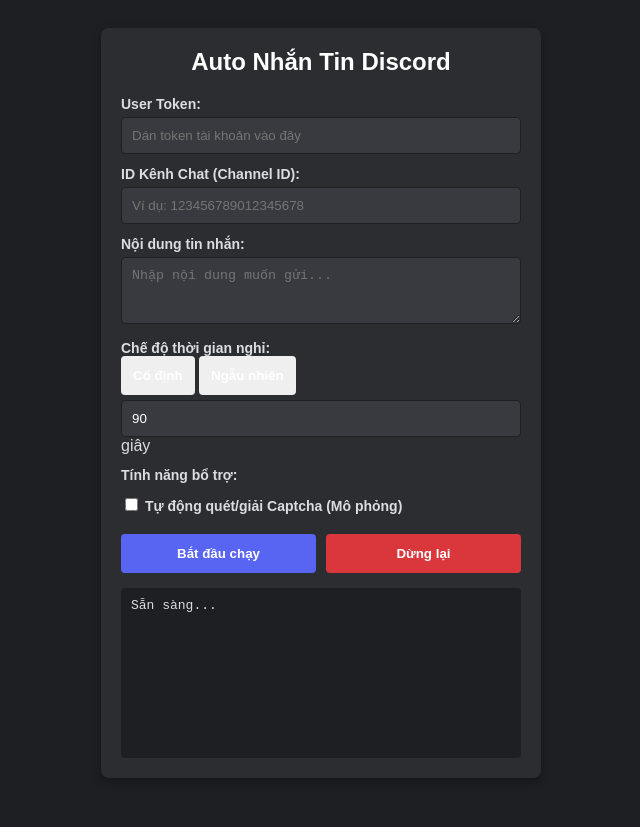
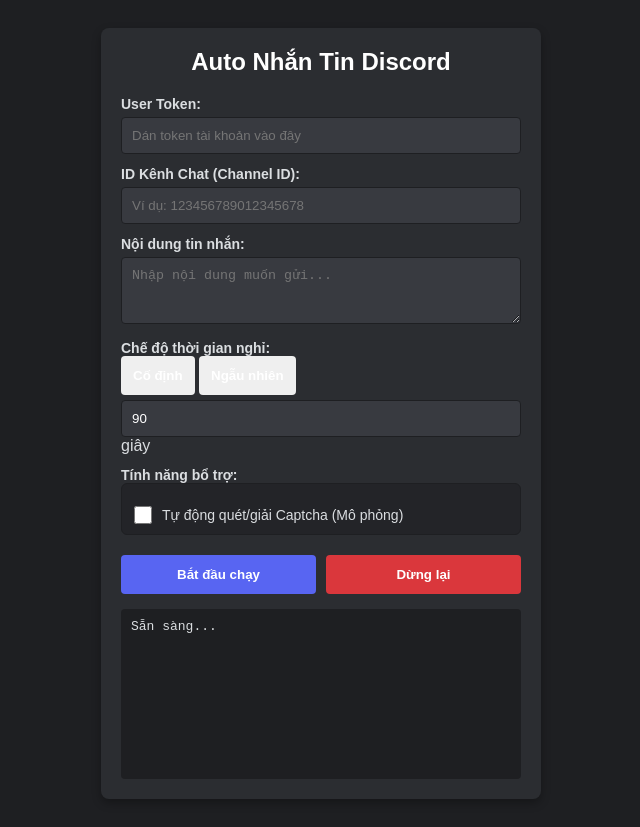
Before and after one commit to Thanhan3k/self-bot-autoq, a website: page index.html in a window 1280 px wide. Shown: the whole page, without its empty margins (319-959 px from the left). Before the commit the page ends 806 px from the top, so only its background shows below. Drawn offline with Linux system fonts and the light colour scheme.

Commit message:
Update style.css

```diff
--- a/style.css
+++ b/style.css
@@ -120,3 +120,30 @@ button {
     font-size: 13px;
     font-family: monospace;
 }
+.checkbox-panel {
+    background-color: #232428;
+    border: 1px solid #1e1f22;
+    border-radius: 6px;
+    padding: 10px 12px;
+}
+
+.checkbox-label {
+    display: flex;
+    align-items: center;
+    gap: 10px;
+    cursor: pointer;
+    font-size: 14px;
+    font-weight: normal;
+    color: #dbdee1;
+    text-transform: none;
+    letter-spacing: normal;
+    margin-bottom: 0;
+}
+
+.checkbox-label input[type="checkbox"] {
+    width: 18px;
+    height: 18px;
+    accent-color: #5865f2;
+    cursor: pointer;
+    margin: 0;
+}
```
